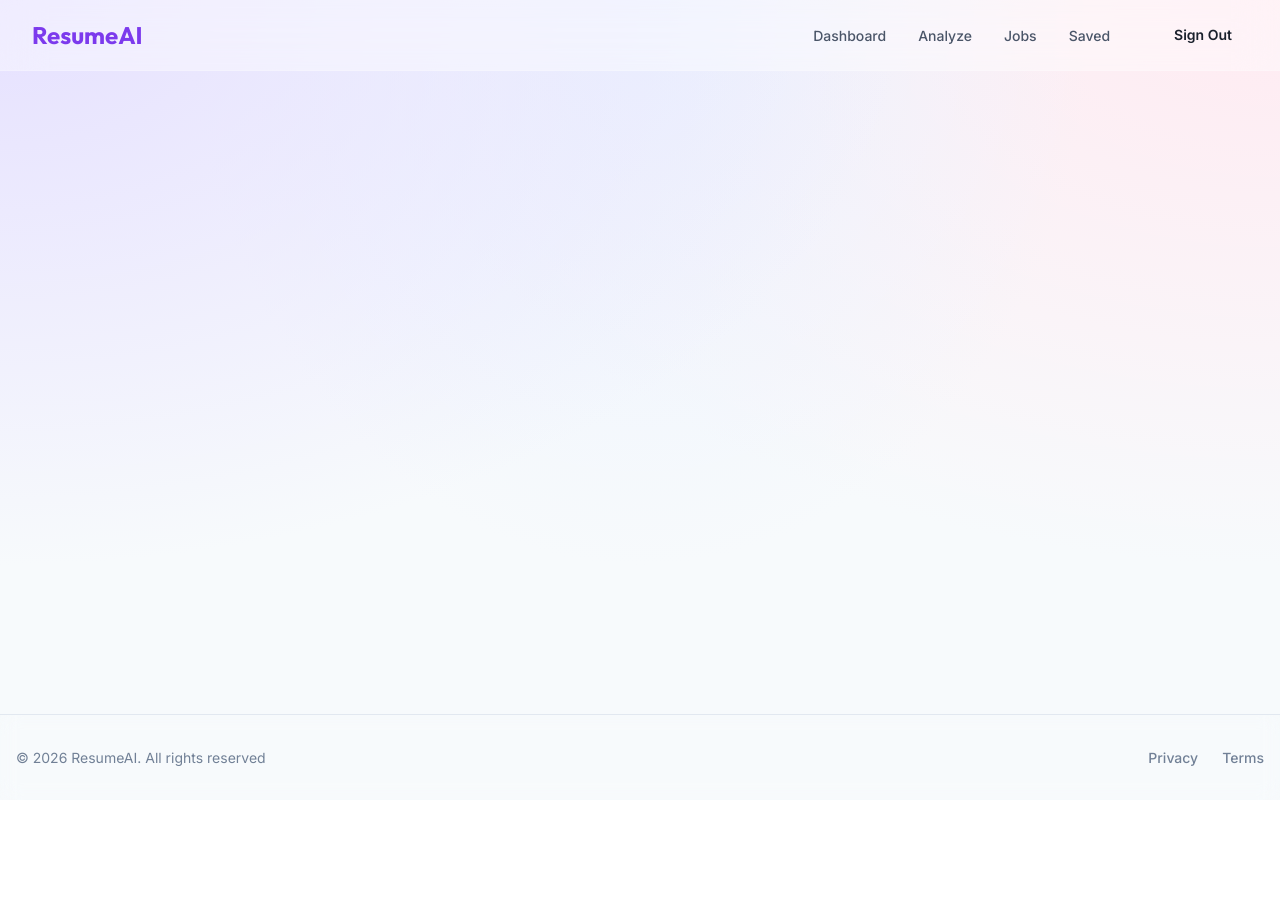
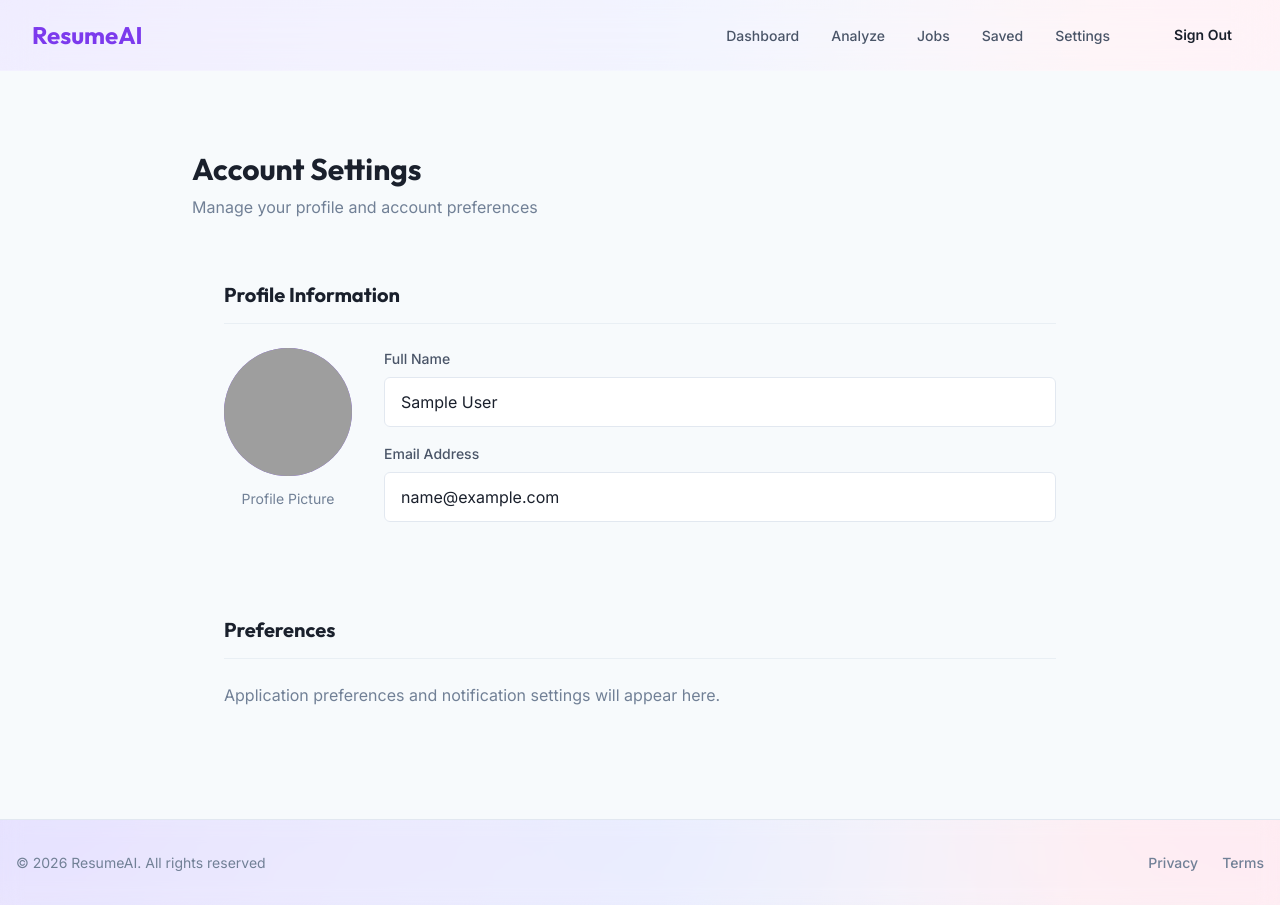
Before and after one commit to Bhupender2004/sepm-project, a React (Vite) app: page /settings in a window 1280 px wide. Before the commit the page ends 800 px from the top, so only its background shows below. Built offline with nearby package versions, Linux system fonts and the light colour scheme; sample sign-in values are in the browser's storage; grey boxes are pictures that could not be loaded.

Commit message:
header changes

```diff
--- a/src/App.tsx
+++ b/src/App.tsx
@@ -10,6 +10,7 @@ import ResumeAnalysis from './pages/Analysis/ResumeAnalysis';
 import AnalysisResults from './pages/Analysis/AnalysisResults';
 import JobSearch from './pages/Jobs/JobSearch';
 import SavedJobs from './pages/Jobs/SavedJobs';
+import Settings from './pages/Settings';
 
 function App() {
   return (
@@ -27,6 +28,7 @@ function App() {
               <Route path="/results" element={<AnalysisResults />} />
               <Route path="/jobs" element={<JobSearch />} />
               <Route path="/saved-jobs" element={<SavedJobs />} />
+              <Route path="/settings" element={<Settings />} />
             </Route>
           </Routes>
         </Layout>
--- a/src/components/layout/Header.tsx
+++ b/src/components/layout/Header.tsx
@@ -124,6 +124,7 @@ const DesktopNav = ({ isAuthenticated }: { isAuthenticated: boolean }) => {
         { label: 'Analyze', href: '/analyze' },
         { label: 'Jobs', href: '/jobs' },
         { label: 'Saved', href: '/saved-jobs' },
+        { label: 'Settings', href: '/settings' },
     ] : [
         { label: 'Home', href: '/' },
         { label: 'Features', href: '#features' },
@@ -161,6 +162,7 @@ const MobileNav = ({ isAuthenticated }: { isAuthenticated: boolean }) => {
         { label: 'Analyze', href: '/analyze' },
         { label: 'Jobs', href: '/jobs' },
         { label: 'Saved', href: '/saved-jobs' },
+        { label: 'Settings', href: '/settings' },
     ] : [
         { label: 'Home', href: '/' },
         { label: 'Features', href: '#features' },
--- a/src/pages/Auth/Login.tsx
+++ b/src/pages/Auth/Login.tsx
@@ -5,6 +5,7 @@ import { motion } from 'framer-motion';
 import CustomCard from '../../components/common/CustomCard';
 import FormInput from '../../components/common/FormInput';
 import CustomButton from '../../components/common/CustomButton';
+import { useAuth } from '../../context/AuthContext';
 
 const MotionContainer = motion(Container);
 
@@ -12,11 +13,18 @@ const Login = () => {
     const { register, handleSubmit, formState: { errors, isSubmitting } } = useForm();
     const navigate = useNavigate();
     const toast = useToast();
+    const { login } = useAuth();
 
     const onSubmit = async (data: any) => {
         // Mock API call
         return new Promise((resolve) => {
             setTimeout(() => {
+                login({
+                    id: '1',
+                    name: 'Test User',
+                    email: data.email,
+                });
+
                 toast({
                     title: 'Welcome Back',
                     description: "You have signed in successfully.",
--- a/src/pages/Auth/Register.tsx
+++ b/src/pages/Auth/Register.tsx
@@ -5,6 +5,7 @@ import { motion } from 'framer-motion';
 import CustomCard from '../../components/common/CustomCard';
 import FormInput from '../../components/common/FormInput';
 import CustomButton from '../../components/common/CustomButton';
+import { useAuth } from '../../context/AuthContext';
 
 const MotionContainer = motion(Container);
 
@@ -12,11 +13,18 @@ const Register = () => {
     const { register, handleSubmit, formState: { errors, isSubmitting } } = useForm();
     const navigate = useNavigate();
     const toast = useToast();
+    const { login } = useAuth();
 
     const onSubmit = async (data: any) => {
         // Mock API call
         return new Promise((resolve) => {
             setTimeout(() => {
+                login({
+                    id: '1',
+                    name: data.name,
+                    email: data.email,
+                });
+
                 toast({
                     title: 'Welcome to ResumeAI',
                     description: "Your account has been created successfully.",
--- /dev/null
+++ b/src/pages/Settings.tsx
@@ -0,0 +1,74 @@
+import { Box, Heading, Text, VStack, Avatar, Flex, Divider, useColorModeValue } from '@chakra-ui/react';
+import { useAuth } from '../context/AuthContext';
+import CustomCard from '../components/common/CustomCard';
+import Section from '../components/layout/Section';
+import FormInput from '../components/common/FormInput';
+
+const Settings = () => {
+    const { user } = useAuth();
+    const borderColor = useColorModeValue('gray.200', 'gray.700');
+
+    return (
+        <Box bg={useColorModeValue('gray.50', 'gray.900')} minH="calc(100vh - 64px)" py={8}>
+            <Section>
+                <VStack spacing={8} align="stretch" maxW="4xl" mx="auto">
+                    <Box>
+                        <Heading size="lg" mb={2}>Account Settings</Heading>
+                        <Text color="gray.500">Manage your profile and account preferences</Text>
+                    </Box>
+
+                    <CustomCard>
+                        <VStack spacing={6} align="stretch">
+                            <Box>
+                                <Heading size="md" mb={4}>Profile Information</Heading>
+                                <Divider borderColor={borderColor} mb={6} />
+
+                                <Flex direction={{ base: 'column', md: 'row' }} gap={8} align="start">
+                                    <VStack spacing={3}>
+                                        <Avatar
+                                            size="2xl"
+                                            name={user?.name}
+                                            src="https://bit.ly/broken-link"
+                                            bg="brand.500"
+                                        />
+                                        <Text fontSize="sm" color="gray.500">Profile Picture</Text>
+                                    </VStack>
+
+                                    <VStack spacing={4} flex={1} w="full">
+                                        <FormInput
+                                            id="name"
+                                            label="Full Name"
+                                            value={user?.name || ''}
+                                            isReadOnly
+                                        />
+                                        <FormInput
+                                            id="email"
+                                            label="Email Address"
+                                            type="email"
+                                            value={user?.email || ''}
+                                            isReadOnly
+                                        />
+                                    </VStack>
+                                </Flex>
+                            </Box>
+                        </VStack>
+                    </CustomCard>
+
+                    <CustomCard>
+                        <VStack spacing={6} align="stretch">
+                            <Box>
+                                <Heading size="md" mb={4}>Preferences</Heading>
+                                <Divider borderColor={borderColor} mb={6} />
+                                <Text color="gray.500">
+                                    Application preferences and notification settings will appear here.
+                                </Text>
+                            </Box>
+                        </VStack>
+                    </CustomCard>
+                </VStack>
+            </Section>
+        </Box>
+    );
+};
+
+export default Settings;
```
